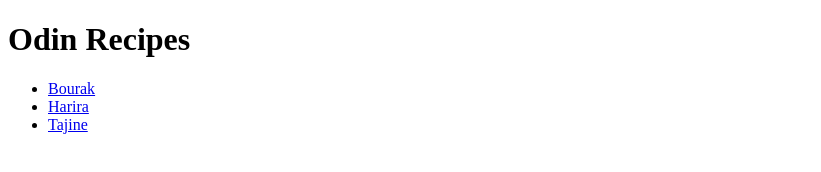
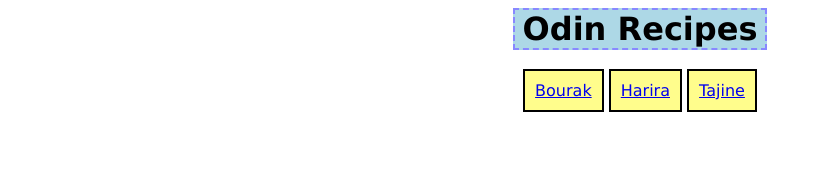
Before and after one commit to frixc7/odin-recipes, a plain HTML site: page index.html in a window 1280 px wide. Shown: the whole page, without its empty margins (0-821 px from the left). Drawn offline with Linux system fonts and the light colour scheme.

Commit message:
Style index.html
Created style.css and linked it to index.html
Styled the headline and the links list.

```diff
--- a/index.html
+++ b/index.html
@@ -2,6 +2,7 @@
 <head lang="en">
     <meta charset="UTF-8">
     <meta name="viewport" content="width=device-width, initial-scale=1.0">
+    <link rel="stylesheet" href="./style.css">
     <title>Recipes</title>
 </head>
 <body>
--- /dev/null
+++ b/style.css
@@ -0,0 +1,24 @@
+* {
+    font-family:Verdana, Geneva, Tahoma, sans-serif;
+}
+
+h1 {
+    background-color: lightblue;
+    border: rgb(136, 136, 255) dashed 2px;
+    text-align: center;
+    margin: 0 auto;
+    width: 250px;
+}
+
+ul {
+    text-align: center;
+    padding: 0px;
+}
+
+li {
+    background-color: rgb(255, 253, 140);
+    border: black solid 2px;
+    display: inline-block;
+    padding: 10px;
+    margin: 3px auto;
+}
```
